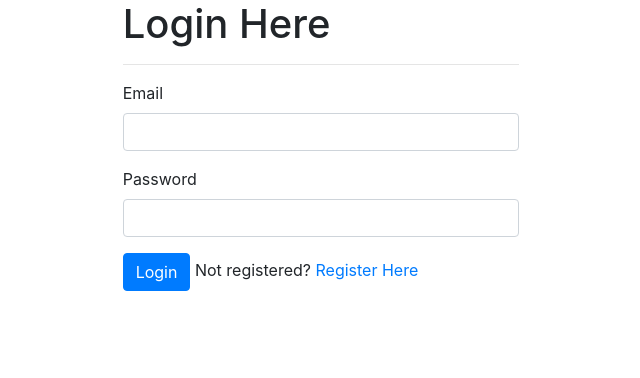
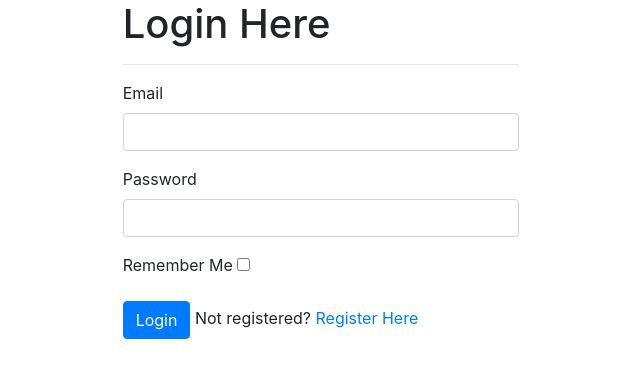
Before and after one commit to blessedsibanda/project-generator, a Flask app: page /auth/login/ in a window 1280 px wide. Shown: the part 64-442 px from the top of the page, without its empty margins (319-959 px from the left). Run offline with Flask 2, Linux system fonts and the light colour scheme; some libraries are stand-ins or nearby versions.

Commit message:
add remember in login

```diff
--- a/webapp/templates/auth/login.html
+++ b/webapp/templates/auth/login.html
@@ -27,6 +27,15 @@
                     {% endif %}
                     {{ form.password(class_='form-control') }}
                 </div>
+                <div class="form-group">
+                    {{ form.remember.label }}
+                    {% if form.remember.errors %}
+                        {% for e in form.remember.errors %}
+                            <p class="text-danger">{{ e }}</p>
+                        {% endfor %}
+                    {% endif %}
+                    {{ form.remember }}
+                </div>
                 <input type="submit" value="Login" class='btn btn-primary'>
                 <span>Not registered? <a href="{{ url_for('auth.register') }}">Register Here</a></span>
             </form>
```
